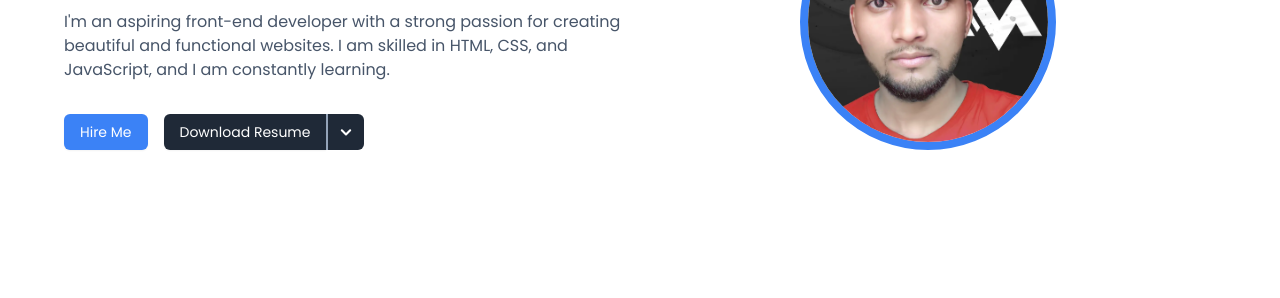
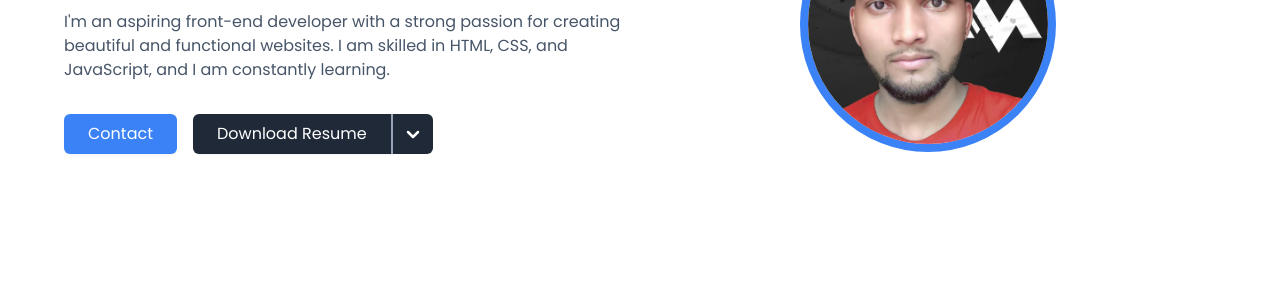
Before and after one commit to dopemukesh/n-code-Portfolio, a website: page index.html in a window 1280 px wide. Shown: the part 290-588 px from the top of the page. Drawn offline with Linux system fonts and the light colour scheme.

Commit message:
some changes are made in chalenges and index

```diff
--- a/index.html
+++ b/index.html
@@ -137,19 +137,19 @@
         <!-- hero buttons -->
         <div id="btn-box" class="flex justify-center md:justify-start items-center space-x-4 py-4">
 
-          <a href="#" class="rounded-md bg-blue-500  px-4 py-2 text-sm shadow-sm hover:bg-blue-600">
-            Hire Me
+          <a href="#" class="rounded-md bg-blue-500  px-6 py-2 shadow-sm hover:bg-blue-600">
+            Contact
           </a>
 
           <div class="flex items-center rounded-[7px] dark:border dark:border-slate-600">
             <a id="download-link" href="./assets/resume/mukeshyadav-frontend-dev-resume-bl.pdf" download
-              class="rounded-l-md bg-gray-800 px-4 py-2 text-sm space-x-2 shadow-sm hover:bg-blue-600">
+              class="rounded-l-md bg-gray-800 px-6 py-2 space-x-2 shadow-sm hover:bg-blue-600">
               Download Resume
             </a>
 
             <button id="dropdown-button" class="relative group">
               <img src="./assets/icons/arrow-down.svg"
-                class="rounded-r-md bg-gray-800 px-2 py-2 h-9 border-s-2 border-slate-400 hover:bg-blue-600">
+                class="rounded-r-md bg-gray-800 px-2 py-2 h-full border-s-2 border-slate-400 hover:bg-blue-600">
 
               <div id="resume-colors"
                 class="absolute hidden group-hover:block group-focus:block right-0 top-[42px] bg-gray-800 text-white rounded-md p-1 shadow-md space-y-1 border border-gray-600">
```
Also changed, not shown: src/pages/challenge.html (+1 -1 lines).
